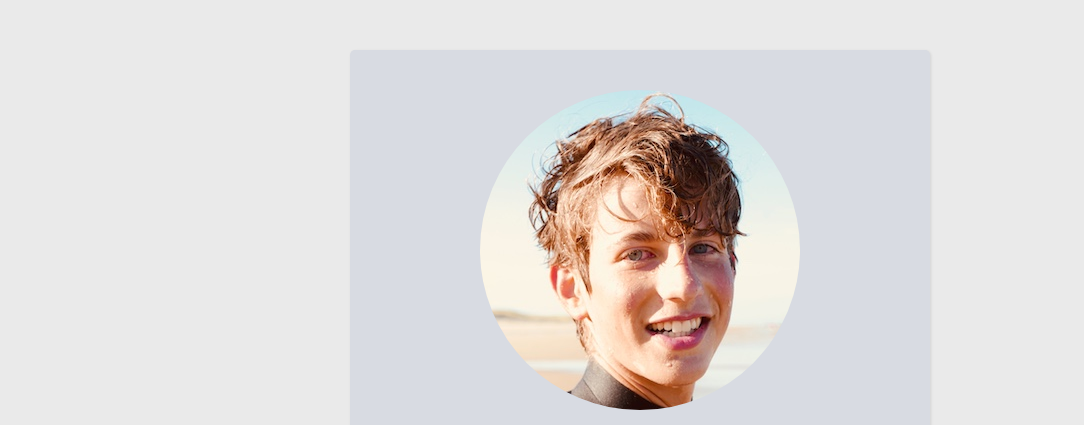
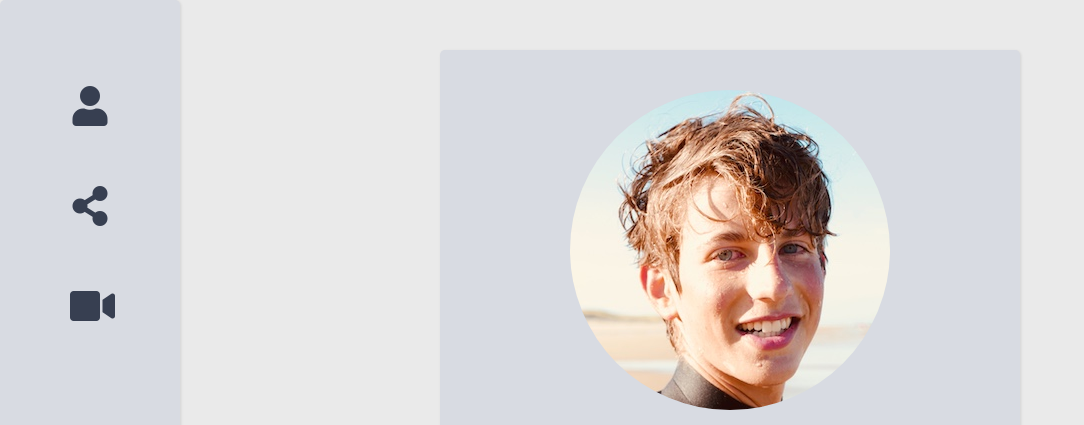
Before and after one commit to maxglasmacher/profile, a plain HTML site: page index.html in a window 1280 px wide. Shown: the top 425 px of the page, without its empty margins (0-1084 px from the left). Drawn offline with nearby package versions, Linux system fonts and the light colour scheme.

Commit message:
enhanced my profile with a fixed sidebar

```diff
--- a/index.html
+++ b/index.html
@@ -8,13 +8,21 @@
   </head>
 
   <body>
-    <div class = "head">
+    <div id = "sidebar" class = "card">
+      <ul>
+        <li><a href="#profile"><i class="fas fa-user"></i></a></li>
+        <li><a href="#social"><i class="fas fa-share-alt"></i></a></li>
+        <li><a href="#movie"><i class="fas fa-video"></i></a></li>
+      </ul>
+    </div>
+      <div id = "page-content">
+        <div class = "head card" id = "profile">
           <img src="images/Max Profile.JPG" alt="Profile Pic" class = "round">
           <h1>Max-Hugo Glasmacher</h1>
           <h2>Kicking ass @Le Wagon </h2>
-      <p>After 2 months of working as a waiter in a bar in Munich I decided to kick some ass 😤</p>
+          <p>After 2 months of working as a waiter in a bar in Munich I decided to kick some ass </p>
         </div>
-    <div class = "remove_link_design">
+        <div class = "remove_link_design card" id = "social">
           <a href="#" target="_blank">See for yourself</a>
           <ul >
             <li>
@@ -34,7 +42,7 @@
             </li>
           </ul>
         </div>
-    <div>
+        <div class = "card" id = "movie">
           <table>
             <tbody>
               <tr>
@@ -67,6 +75,6 @@
             </tbody>
           </table>
         </div>
+      </div>
   </body>
-
 </html>
--- a/style.css
+++ b/style.css
@@ -3,10 +3,10 @@ body {
 
 }
 
-div {
+.card {
   background-color: #D8DBE2;
-    width: 500;
-    margin: 50 auto;
+    width: 500px;
+    margin: 50px auto;
     text-align: center;
     padding: 40 40;
     border-radius: 5px;
@@ -38,8 +38,9 @@ li {
   padding: 20px;
 }
 
-a i {
-  font-size: 40px
+i {
+  font-size: 40px;
+  color: #373F51;
 }
 
 td {
@@ -55,3 +56,16 @@ img {
 .round {
   border-radius: 175px
 }
+
+#sidebar {
+  position: fixed;
+    width: 100px;
+    left: 0;
+    top: 0;
+    bottom: 0;
+    margin: 0;
+}
+
+#page-content {
+  margin-left: 180px;
+}
```
Lines whose indentation alone changed are shown as unchanged.
